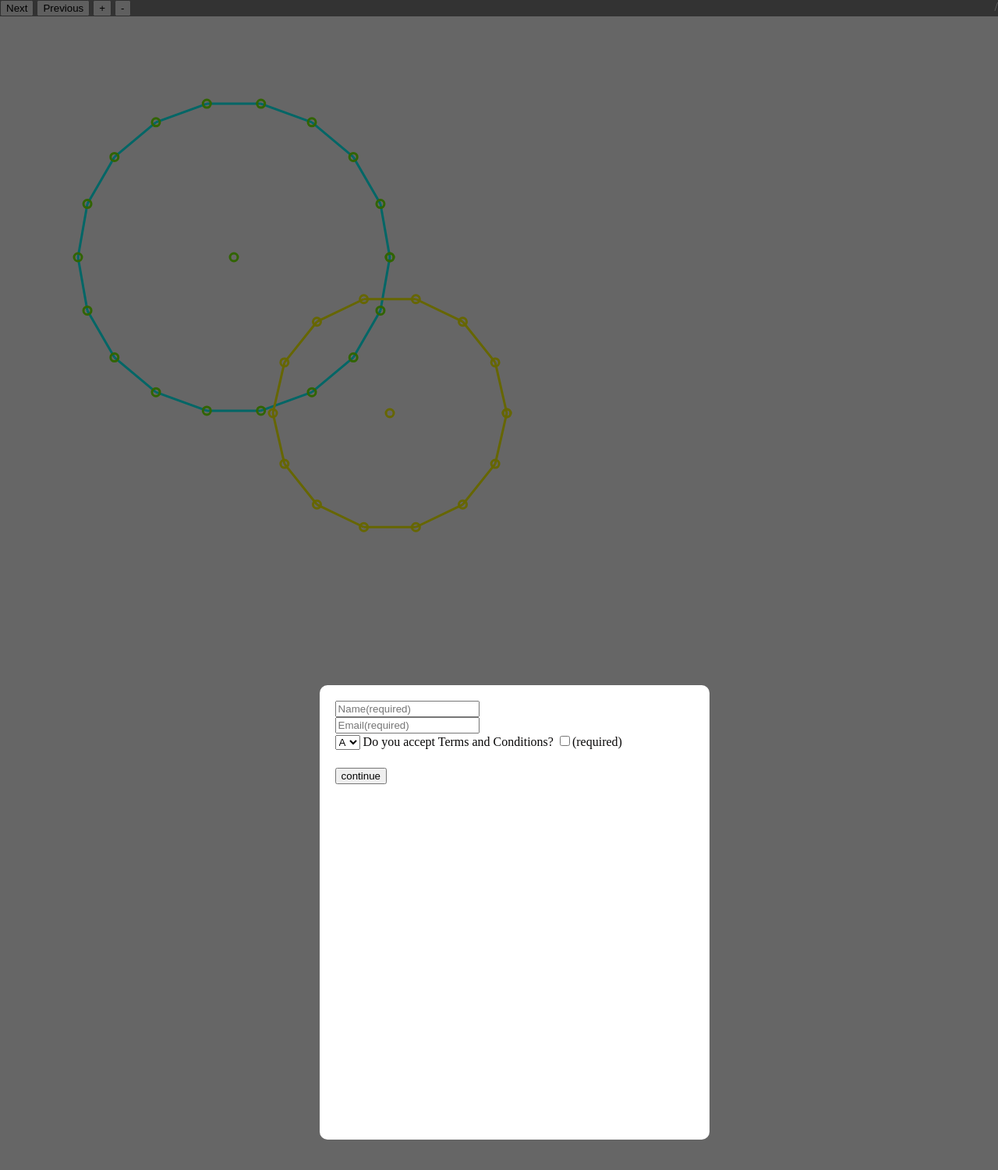
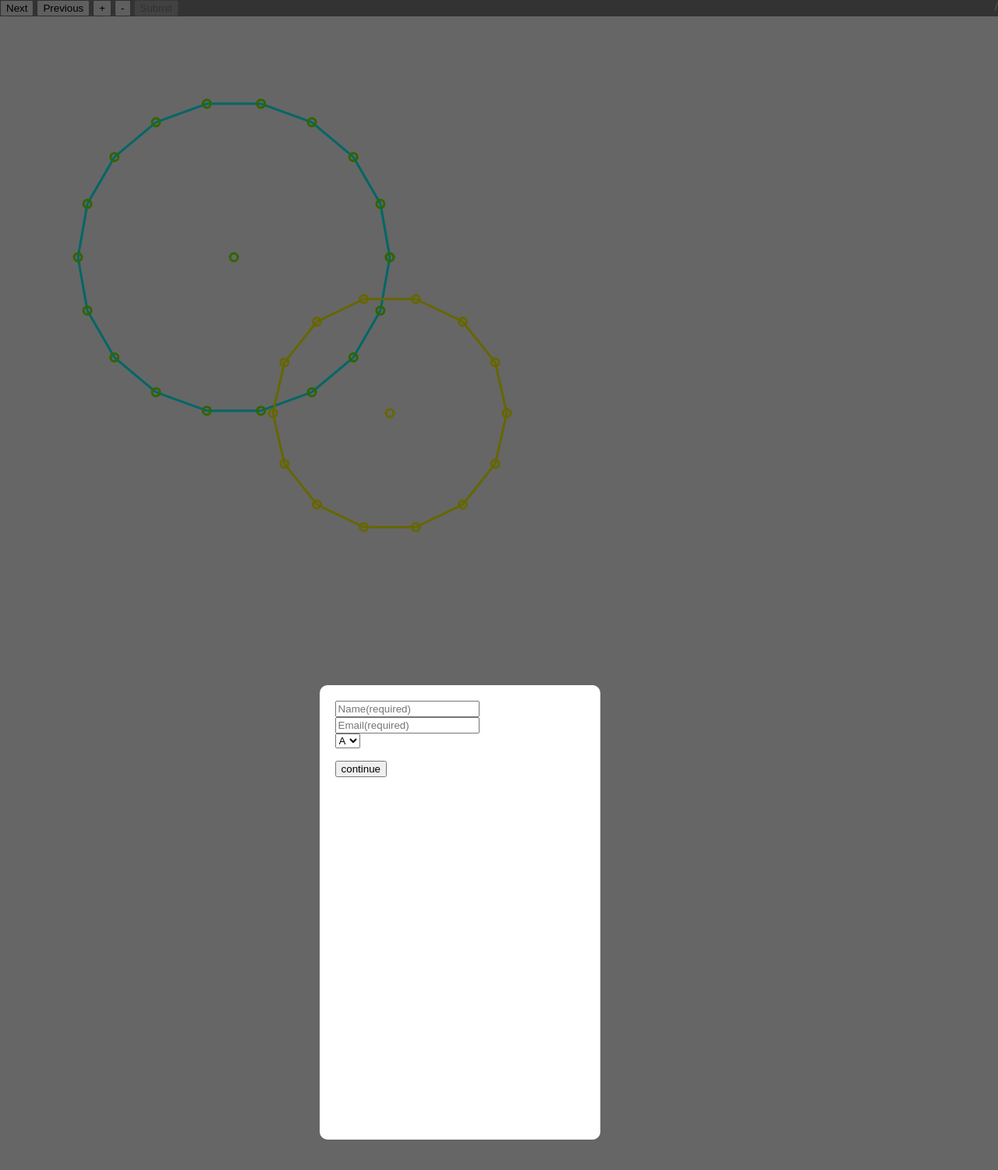
Before and after one commit to raghavmittal101/jay_project, a Flask app: page / in a window 1280 px wide. Shown: the top 1501 px of the page at 78% size. Run offline with Flask 2, Linux system fonts and the light colour scheme.

Commit message:
updated - screenscroll, submit button visibility

```diff
--- a/static/j9.js
+++ b/static/j9.js
@@ -34,8 +34,8 @@ var offsetY = BB.top;
 var setNum = 0; // by default
 var userDetails;
 
-function scrollToMiddle(){
-    window.scrollTo(window.scrollMaxX/2, window.scrollMaxY/2);
+function scrollToMiddle(horizontal, vertical){
+    window.scrollTo(horizontal-600, vertical-300);
     return;
 }
 
@@ -76,7 +76,7 @@ function loadImage(button_id, button_text, image_list, image_path, count, setNum
     document.getElementById(button_id).innerText = 'Loading';
     var img = new Image();
     img.src = image_path + image_list[setNum][count];
-    scrollToMiddle();
+    scrollToMiddle(center_dict[image_list[setNum][count]].x, center_dict[image_list[setNum][count]].y);
     img.onload = function(){
         cxt0.clearRect(0, 0, canvas0.width, canvas0.height);
         cxt0.drawImage(img, 0, 0);
@@ -85,6 +85,8 @@ function loadImage(button_id, button_text, image_list, image_path, count, setNum
         document.getElementById(button_id).innerText = button_text;
         document.getElementById(button_id).disabled = false;
         checkButtonValidity();
+        var next_img = new Image();
+        next_img.src = image_path + image_list[setNum][count+1];
     };
     return loadPointsFromDict();
 
@@ -206,7 +208,6 @@ function draw_points(pt_list, style) {
 }
 
 function myDown(e) {
-
  var mx = parseInt(e.pageX-offsetX);
  var my = parseInt(e.pageY-offsetY);
 
@@ -374,8 +375,7 @@ function init() {
 
 function getDetails(){
     userDetails = [];
-  if(document.getElementById("tnc-check").checked &&
-    !document.getElementById("email-input").validity.typeMismatch &&
+  if(!document.getElementById("email-input").validity.typeMismatch &&
     !document.getElementById("email-input").validity.valueMissing &&
     !document.getElementById("name-input").validity.valueMissing){
     username = document.getElementById("name-input").value;
@@ -481,7 +481,7 @@ function removeSubmitButton(){
     {
         var bt = document.getElementById('save-btn');
         bt.disabled = true;
-        bt.hidden = true;
+        bt.hidden = false;
     }
 }
 // dicto = {}
--- a/templates/j9.html
+++ b/templates/j9.html
@@ -45,7 +45,7 @@
         <button onclick="Previous()" id="prev-btn"> Previous </button>
         <button onclick="ScaleUp()"> + </button>
         <button onclick="ScaleDown()"> - </button>
-        <button onclick="askToSubmit()" id="save-btn" disabled hidden> Submit</button>
+        <button onclick="askToSubmit()" id="save-btn" disabled> Submit</button>
         <b id="FileName"></b>
         <span style="float:right;"><b id="ImageCount"></b>/<b id="totalImages"></b></span>
         <!-- <div class="loader" id="loader" style="display: none"></div> -->
@@ -59,7 +59,7 @@
 	<script type=text/javascript src="{{url_for('static', filename='j9.js')}}"></script>
 
 <div id="cover" style="z-index: 5; width: 100%; height: 100vh; background: rgba(0, 0, 0, 0.6) none repeat scroll 0% 0%; position: fixed; display: block;">
-    <div id="cover-form" style="background: white;position: absolute;height: 26%;width: 36%;top: 50%;left: 50%;margin-top: -13%;margin-left: -18%;padding: 20px;color:#080707;border-radius: 10px;">
+    <div id="cover-form" style="background: white;position: absolute;height: 26%;width: 25%;top: 50%;left: 50%;margin-top: -13%;margin-left: -18%;padding: 20px;color:#080707;border-radius: 10px;">
       <input id="name-input" placeholder="Name(required)" required="" type="name"><br>
       <input id="email-input" placeholder="Email(required)" required="" type="email"><br>
       <select id="set-num">
@@ -68,7 +68,7 @@
         <option value=3>C</option>
         <option value=4>D</option>
       </select>
-      Do you accept Terms and Conditions? <input id="tnc-check" required="" type="checkbox">(required)<br>
+      <br>
       <input id="submit-button" value="continue" onclick="getDetails()" style="margin-top: 5%;" type="submit">
     </div>
   </div>
```
